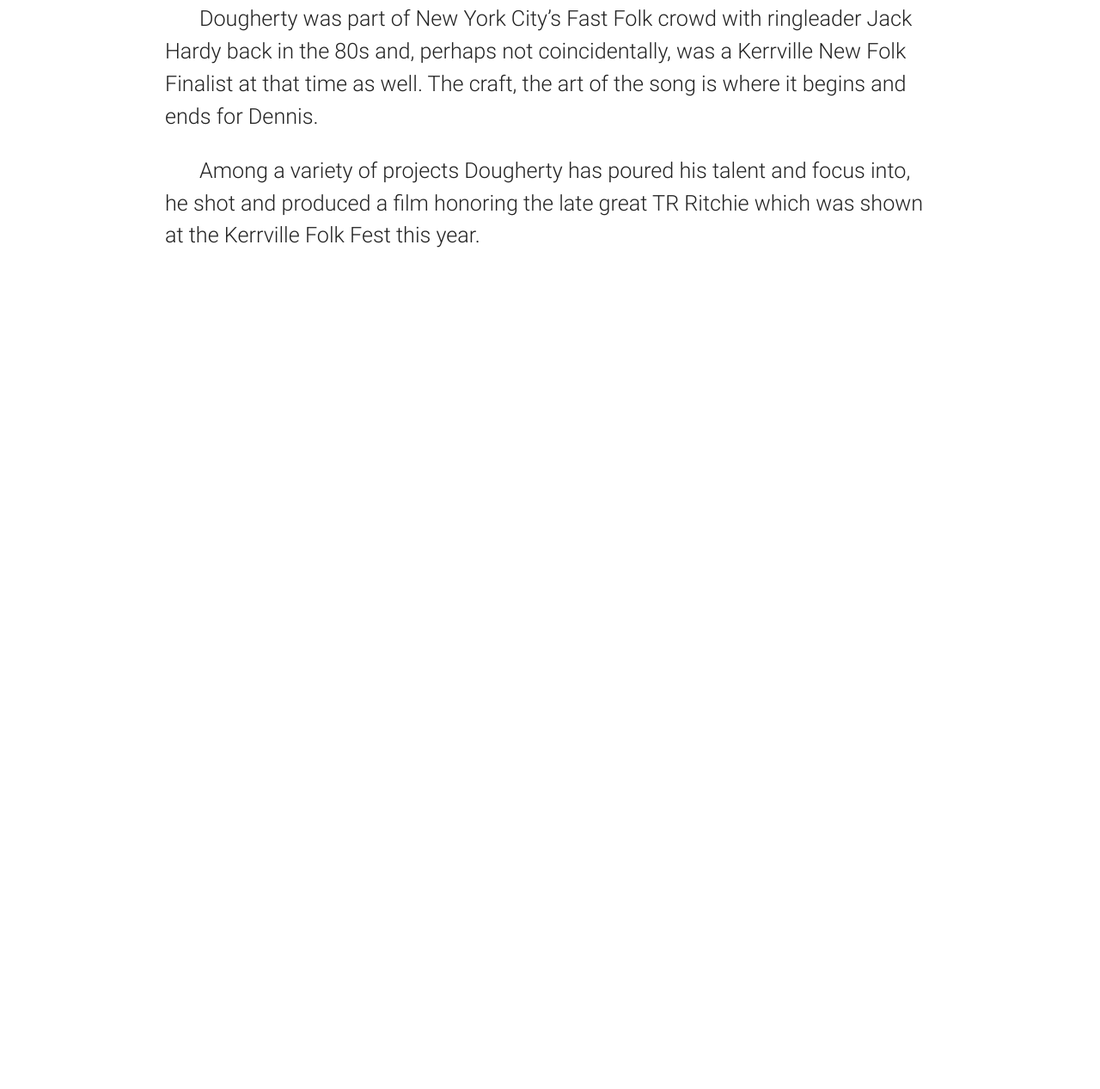
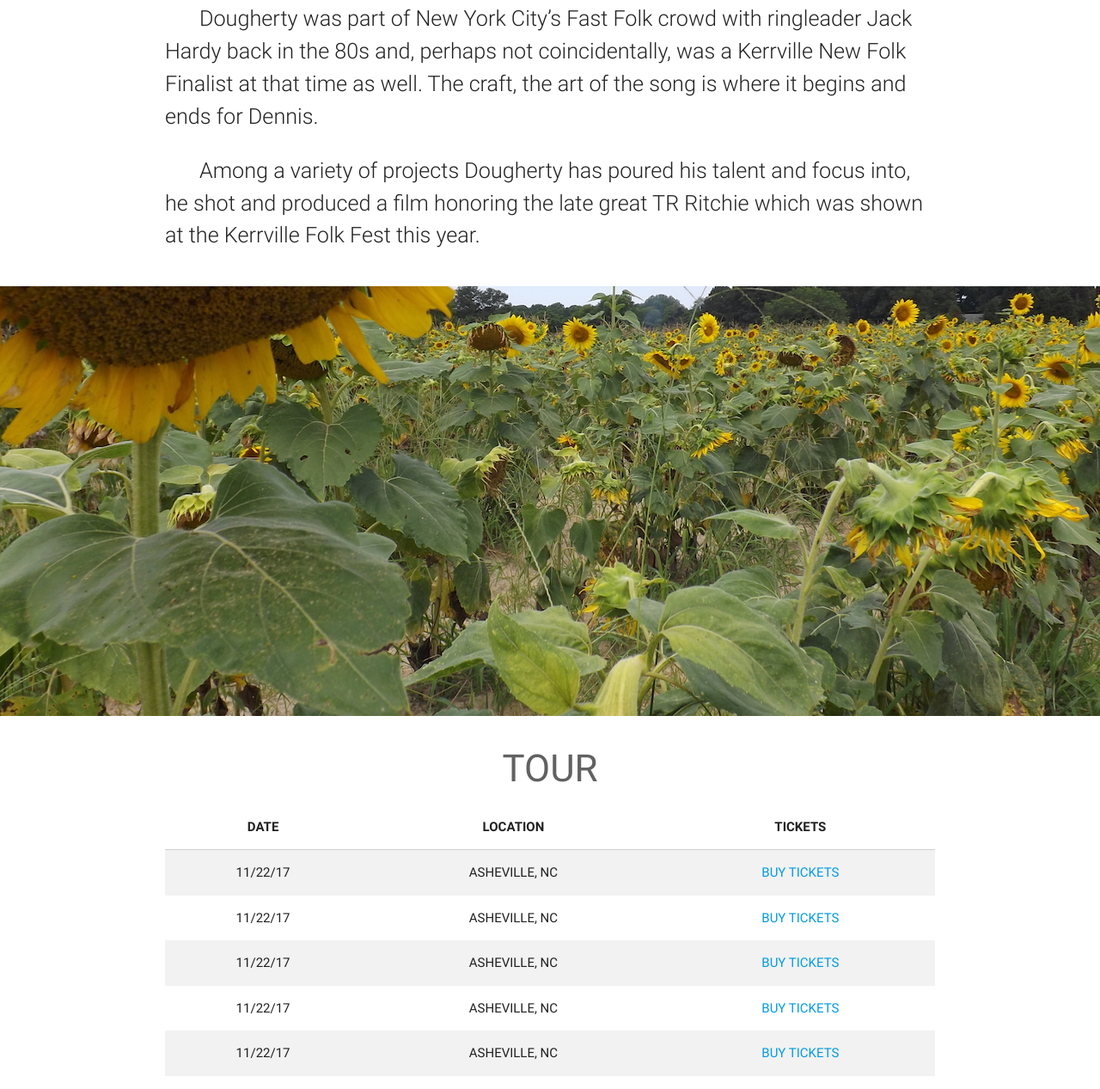
Before and after one commit to connordougherty/dennis_dougherty, a plain HTML site: page index.html in a window 1280 px wide. Shown: the part 1385-2652 px from the top of the page at 86% size. Before the commit the page ends 1718 px from the top, so only its background shows below. Drawn offline with nearby package versions, Linux system fonts and the light colour scheme.

Commit message:
Added tour section

```diff
--- a/css/style.css
+++ b/css/style.css
@@ -1,4 +1,4 @@
-.parallax-container {
+.parallax-landing-image {
   height: 1000px;
 }
 
--- a/index.html
+++ b/index.html
@@ -18,14 +18,14 @@
           <a href="#" data-activates="mobile-demo" class="button-collapse black-text"><i class="material-icons">menu</i></a>
           <ul class="right hide-on-med-and-down">
             <li><a href="#about" class="black-text">About</a></li>
-            <li><a href="#" class="black-text">Tour</a></li>
+            <li><a href="#tour" class="black-text">Tour</a></li>
             <li><a href="#" class="black-text">Press</a></li>
             <li><a href="#" class="black-text">Store</a></li>
             <li><a href="#" class="black-text">Contact</a></li>
           </ul>
           <ul class="side-nav" id="mobile-demo">
             <li><a href="#about">About</a></li>
-            <li><a href="#">Tour</a></li>
+            <li><a href="#tour">Tour</a></li>
             <li><a href="#">Press</a></li>
             <li><a href="#">Store</a></li>
             <li><a href="#">Contact</a></li>
@@ -34,8 +34,8 @@
       </nav>
     </div>
 
-    <div class="parallax-container">
-      <div class="parallax"><img src="images/background.jpg"></div>
+    <div class="parallax-container parallax-landing-image">
+      <div class="parallax"><img src="images/background1.jpg"></div>
 
       <div class="row">
         <div class="col s12 m8 offset-m2 center-align">
@@ -73,6 +73,51 @@ honoring the late great TR Ritchie which was shown at
 the Kerrville Folk Fest this year.</p>
     </div>
 
+    <div class="parallax-container">
+      <div class="parallax"><img src="images/background2.jpg"></div>
+    </div>
+
+    <div class="container section scrollspy" id="tour">
+      <h3 class="center-align grey-text text-darken-2">TOUR</h3>
+      <table class="centered striped responsive-table">
+        <thead>
+          <tr>
+            <th>DATE</th>
+            <th>LOCATION</th>
+            <th>TICKETS</th>
+          </tr>
+        </thead>
+
+        <tbody>
+          <tr>
+            <td>11/22/17</td>
+            <td>ASHEVILLE, NC</td>
+            <td><a>BUY TICKETS</a></td>
+          </tr>
+          <tr>
+            <td>11/22/17</td>
+            <td>ASHEVILLE, NC</td>
+            <td><a>BUY TICKETS</a></td>
+          </tr>
+          <tr>
+            <td>11/22/17</td>
+            <td>ASHEVILLE, NC</td>
+            <td><a>BUY TICKETS</a></td>
+          </tr>
+          <tr>
+            <td>11/22/17</td>
+            <td>ASHEVILLE, NC</td>
+            <td><a>BUY TICKETS</a></td>
+          </tr>
+          <tr>
+            <td>11/22/17</td>
+            <td>ASHEVILLE, NC</td>
+            <td><a>BUY TICKETS</a></td>
+          </tr>
+        </tbody>
+      </table>
+    </div>
+
     <!--Import jQuery before materialize.js-->
     <script type="text/javascript" src="https://code.jquery.com/jquery-3.2.1.min.js"></script>
     <script type="text/javascript" src="js/materialize.min.js"></script>
--- a/js/main.js
+++ b/js/main.js
@@ -1,7 +1,7 @@
 $(document).ready(function(){
 	$(".button-collapse").sideNav();
 	$('.parallax').parallax();
-	$('.scrollspy').scrollSpy({scrollOffset: 56});
+	$('.scrollspy').scrollSpy();
 	$('.scrollspy').on('scrollSpy:enter', function() {
 		$('.navbar-fixed').find('a[href="#'+$(this).attr('id')+'"]').parent().addClass('active'); //add active class to the li of the nav link
 	});
```
Also changed, not shown: images/background1.jpg (renamed from images/background.jpg), images/background2.JPG (added).
